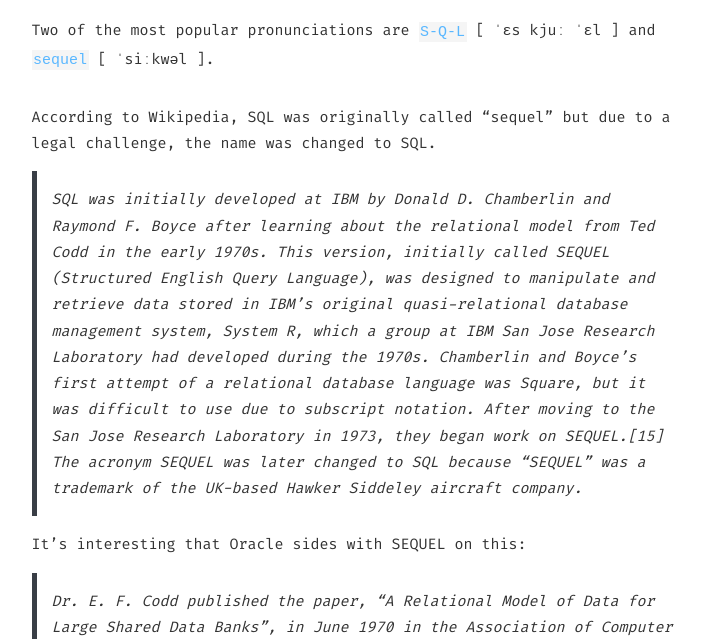
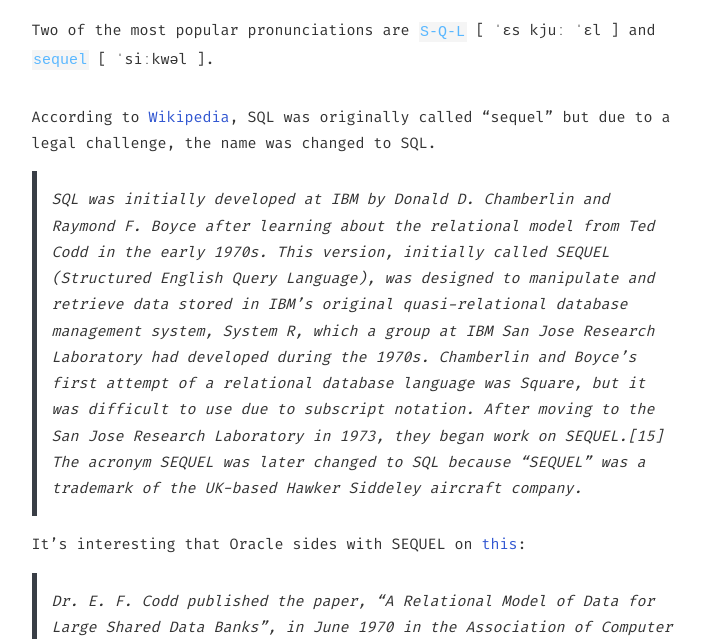
Before and after one commit to ntvpz/sql, a Jekyll site: the page built from _posts/2019-08-31-how-is-sql-pronounced.md, in a window 1280 px wide. Shown: the part 399-1038 px from the top of the page, without its empty margins (286-994 px from the left). Built offline with Jekyll 4.4.1, drawn with Linux system fonts in a browser that asks for light colours; some of the changed lines change nothing that is shown.

Commit message:
no message

```diff
--- a/_posts/2019-08-31-how-is-sql-pronounced.md
+++ b/_posts/2019-08-31-how-is-sql-pronounced.md
@@ -12,14 +12,14 @@
 
 Two of the most popular pronunciations are `S-Q-L` [ ˈɛs kjuː ˈɛl ] and `sequel` [ ˈsiːkwəl ].
 
-According to Wikipedia, SQL was originally called "sequel" but due to a legal challenge, the name was changed to SQL.
+According to [Wikipedia](https://en.wikipedia.org/wiki/SQL), SQL was originally called "sequel" but due to a legal challenge, the name was changed to SQL.
 
 
 > SQL was initially developed at IBM by Donald D. Chamberlin and Raymond F. Boyce after learning about the relational model from Ted Codd in the early 1970s. This version, initially called SEQUEL (Structured English Query Language), was designed to manipulate and retrieve data stored in IBM’s original quasi-relational database management system, System R, which a group at IBM San Jose Research Laboratory had developed during the 1970s.
 > Chamberlin and Boyce’s first attempt of a relational database language was Square, but it was difficult to use due to subscript notation. After moving to the San Jose Research Laboratory in 1973, they began work on SEQUEL.[15] The acronym SEQUEL was later changed to SQL because “SEQUEL” was a trademark of the UK-based Hawker Siddeley aircraft company.
 
 
-It's interesting that Oracle sides with SEQUEL on this:
+It's interesting that Oracle sides with SEQUEL on [this](https://docs.oracle.com/cd/B19306_01/server.102/b14200/intro001.htm):
 
 > Dr. E. F. Codd published the paper, "A Relational Model of Data for Large Shared Data Banks", in June 1970 in the Association of Computer Machinery (ACM) journal, Communications of the ACM. Codd's model is now accepted as the definitive model for relational database management systems (RDBMS). The language, Structured English Query Language (SEQUEL) was developed by IBM Corporation, Inc., to use Codd's model. SEQUEL later became SQL (still pronounced "sequel"). In 1979, Relational Software, Inc. (now Oracle) introduced the first commercially available implementation of SQL. Today, SQL is accepted as the standard RDBMS language.
 
```
